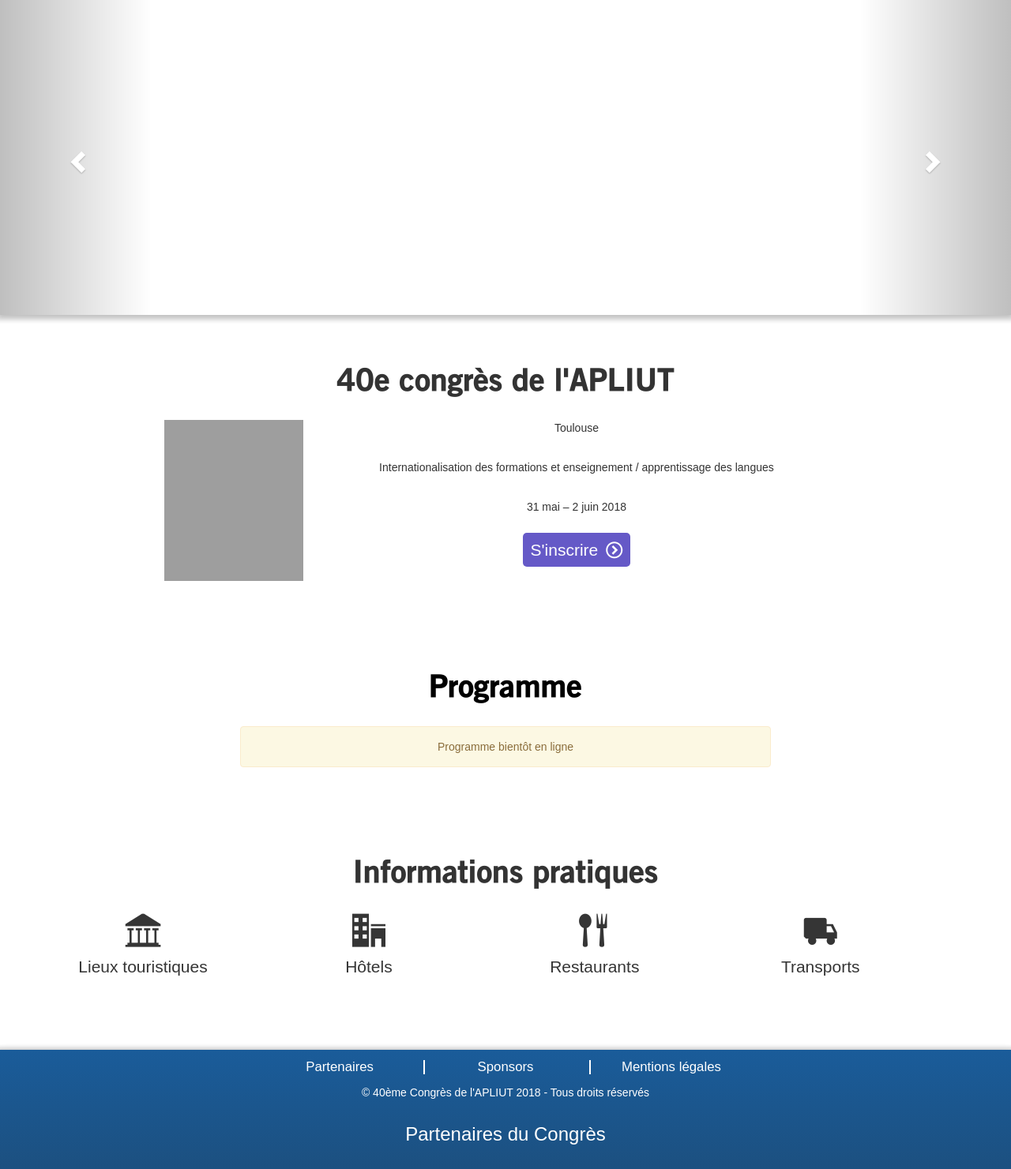
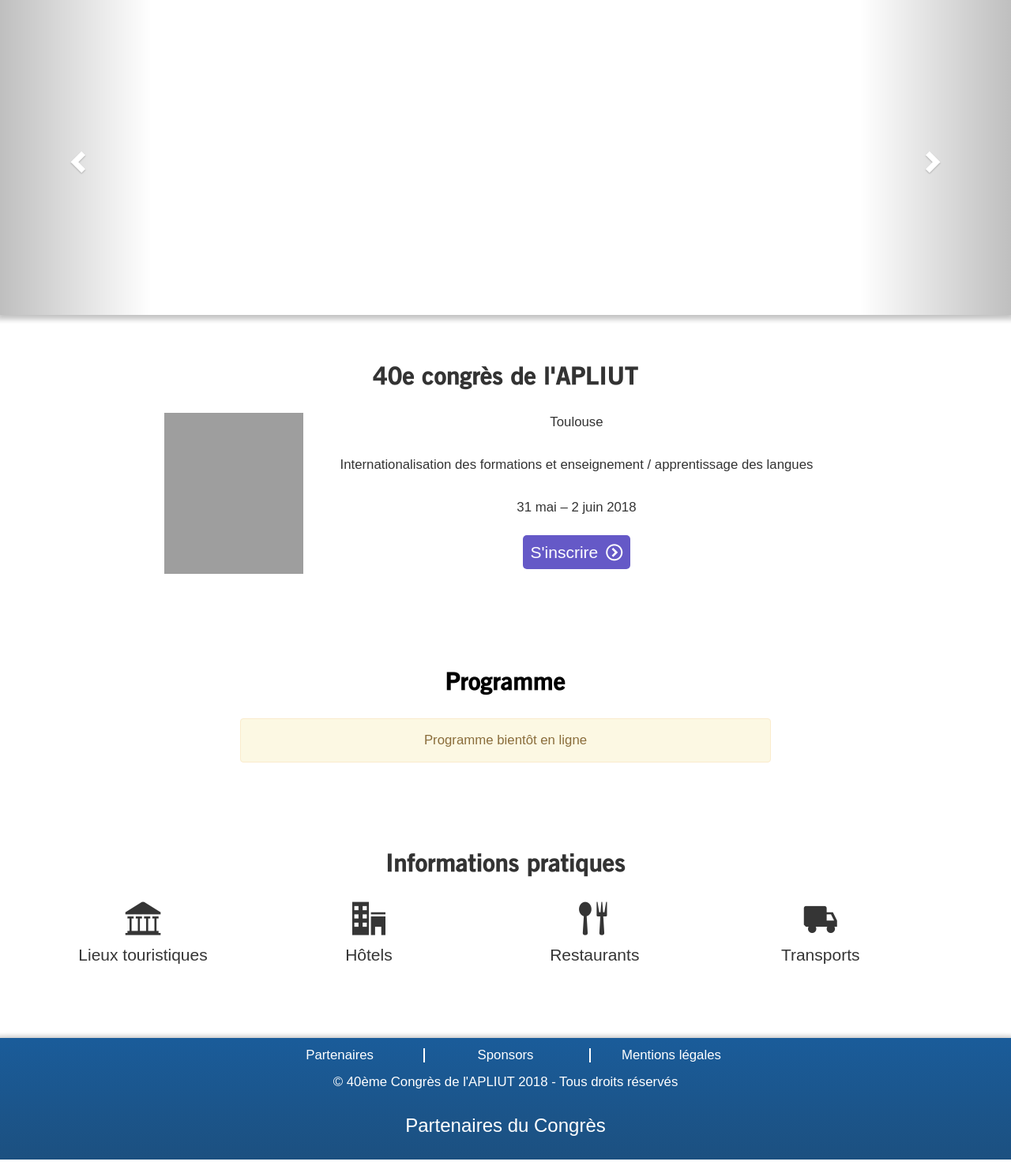
Before and after one commit to Hydroxycarbamide/PTUT2017, a PHP site: page / in a window 1280 px wide. Shown: the part 61-1542 px from the top of the page at 79% size. Run offline with PHP 8.4, Linux system fonts and the light colour scheme; data that the repository does not hold is empty; some libraries are stand-ins or nearby versions; some web fonts are replaced; grey boxes are pictures that could not be loaded.

Commit message:
Taille p * 1.25

```diff
--- a/css/main.css
+++ b/css/main.css
@@ -475,7 +475,7 @@ input[type="submit"].input_over {
 
 .conteneur h2 {
 	font-family: 'OldSansBlack';
-	font-size: 2.8em;
+	font-size: 2.2em;
 	text-transform: none;
 }
 
@@ -932,3 +932,7 @@ table.planing tr td div.une_liste p.une_liste_details.horaire {
 .conteneur-informationspratiques-chartes {
 	max-width: 90% ;
 }
+
+.panel-body, p {
+	font-size: 1.20em;
+}
```
